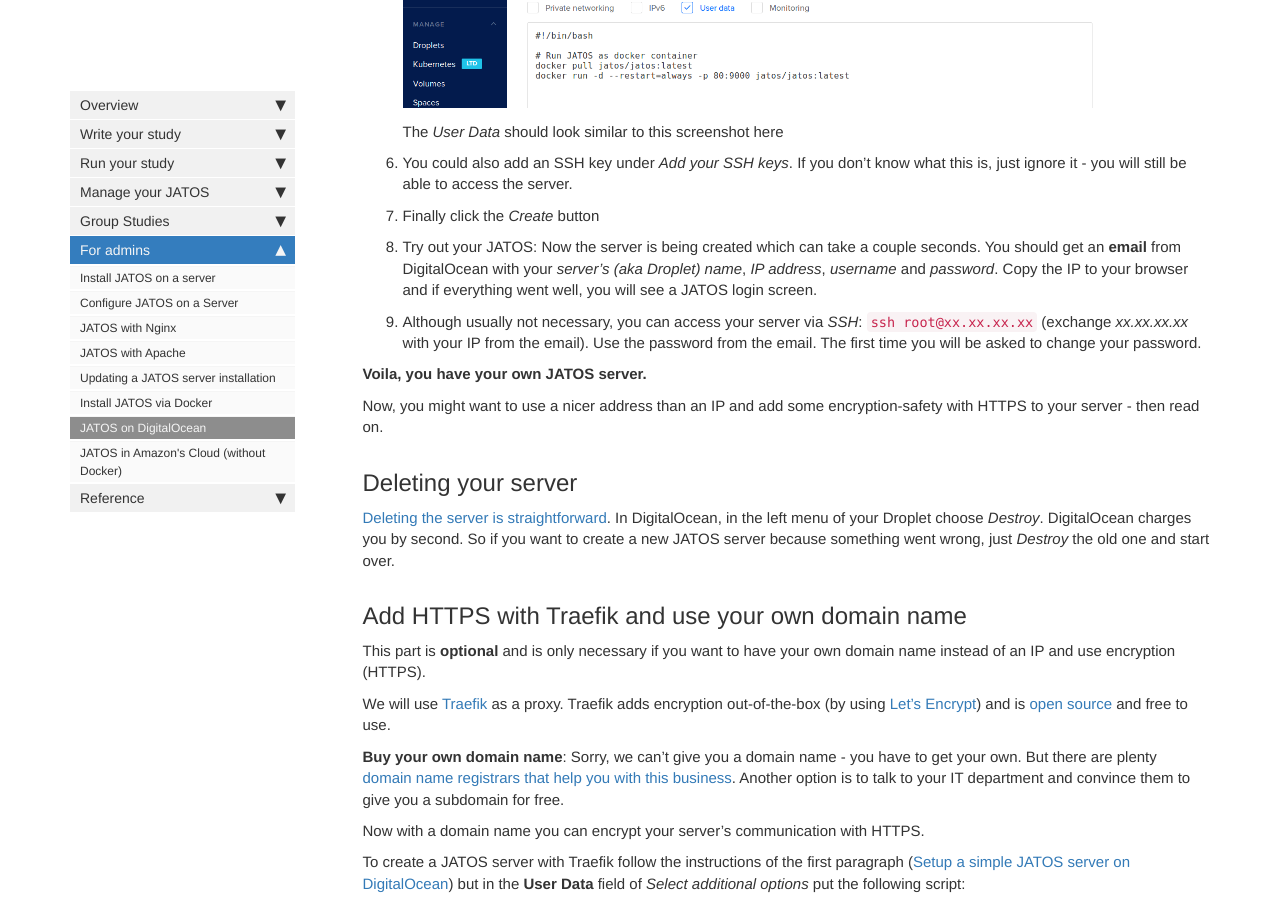
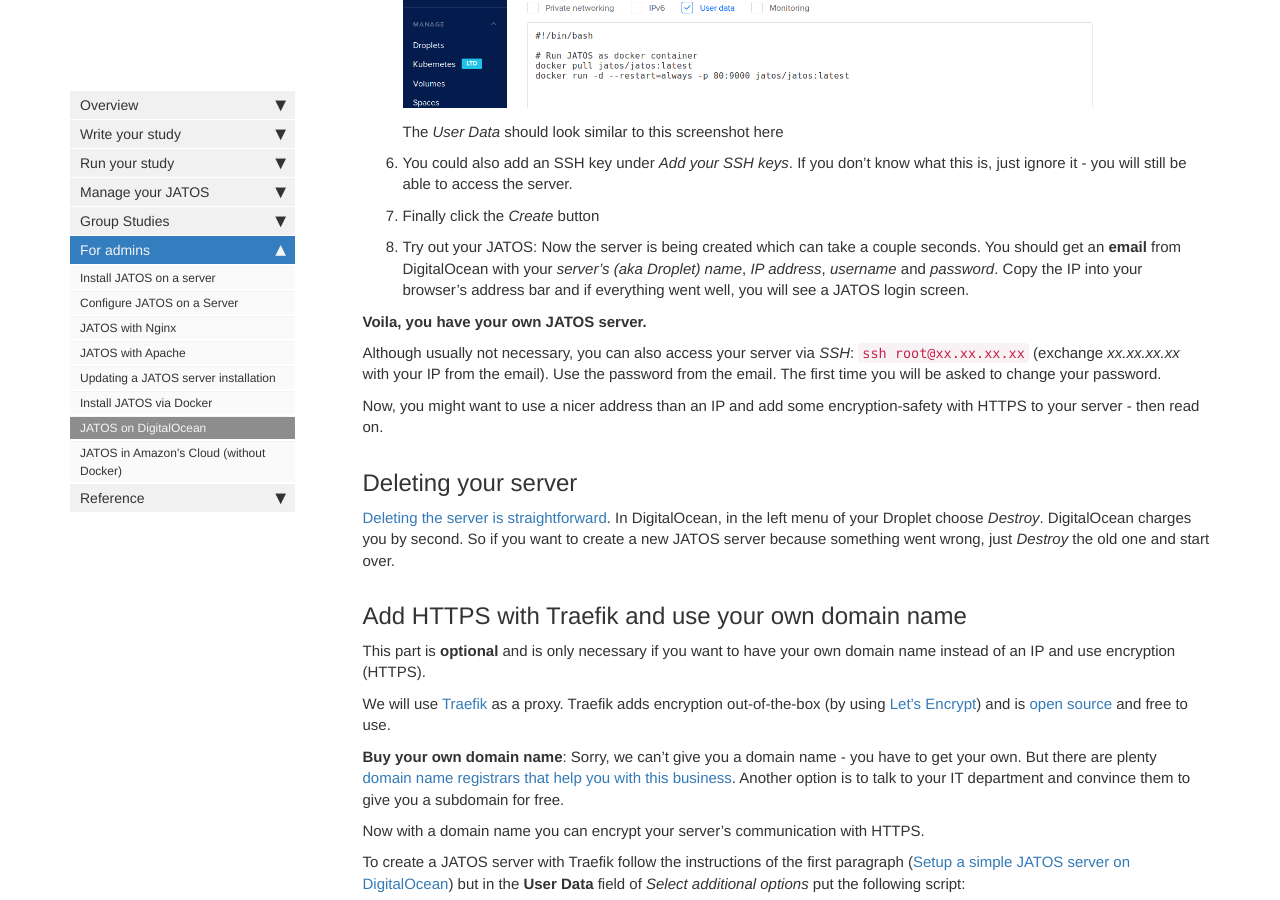
Before and after one commit to kristian-lange-tw/JATOS_docs_v3, a Jekyll site: the page built from pages/JATOS-on-DigitalOcean.md, in a window 1280 px wide and 900 px high, scrolled down 1418 px. Built offline with Jekyll 4.4.1, drawn with Linux system fonts in a browser that asks for light colours; nearby versions of some CDN libraries; comment, search, counter and statistics services are not loaded.

Commit message:
Update JATOS-on-DigitalOcean.md

```diff
--- a/pages/JATOS-on-DigitalOcean.md
+++ b/pages/JATOS-on-DigitalOcean.md
@@ -51,11 +51,11 @@ First we want to set up a simple JATOS server without encryption (HTTPS) or a do
 
 1. Finally click the _Create_ button
 
-1. Try out your JATOS: Now the server is being created which can take a couple seconds. You should get an **email** from DigitalOcean with your _server's (aka Droplet) name_, _IP address_, _username_ and _password_. Copy the IP to your browser and if everything went well, you will see a JATOS login screen.
-
-1. Although usually not necessary, you can access your server via _SSH_: `ssh root@xx.xx.xx.xx` (exchange _xx.xx.xx.xx_ with your IP from the email). Use the password from the email. The first time you will be asked to change your password.
+1. Try out your JATOS: Now the server is being created which can take a couple seconds. You should get an **email** from DigitalOcean with your _server's (aka Droplet) name_, _IP address_, _username_ and _password_. Copy the IP into your browser's address bar and if everything went well, you will see a JATOS login screen.
 
 **Voila, you have your own JATOS server.**
+
+Although usually not necessary, you can also access your server via _SSH_: `ssh root@xx.xx.xx.xx` (exchange _xx.xx.xx.xx_ with your IP from the email). Use the password from the email. The first time you will be asked to change your password.
 
 Now, you might want to use a nicer address than an IP and add some encryption-safety with HTTPS to your server - then read on.
 
```
